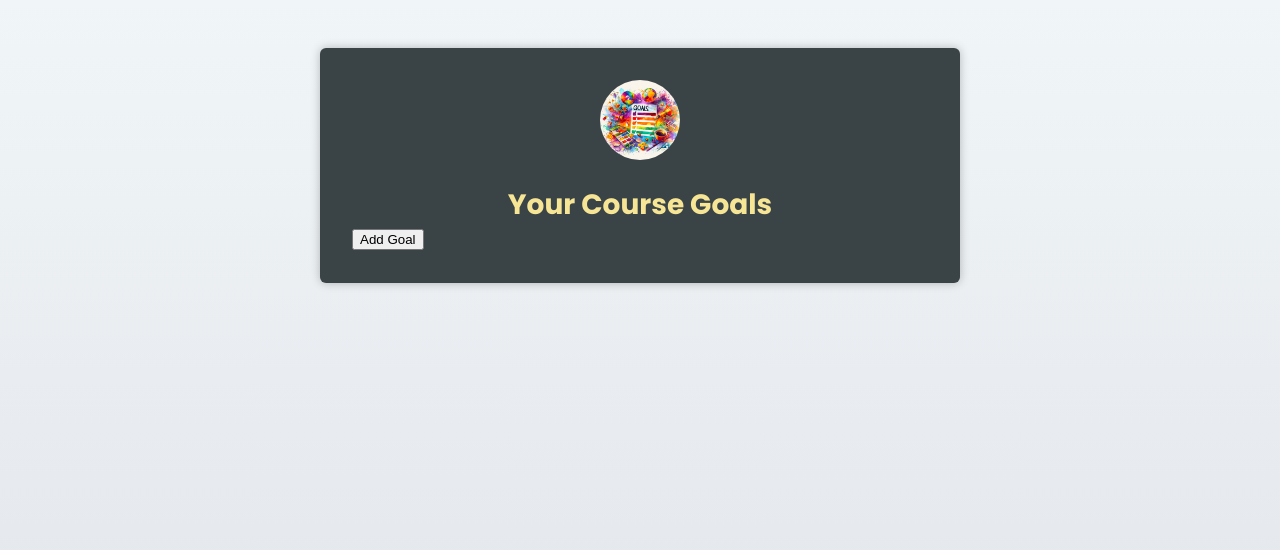
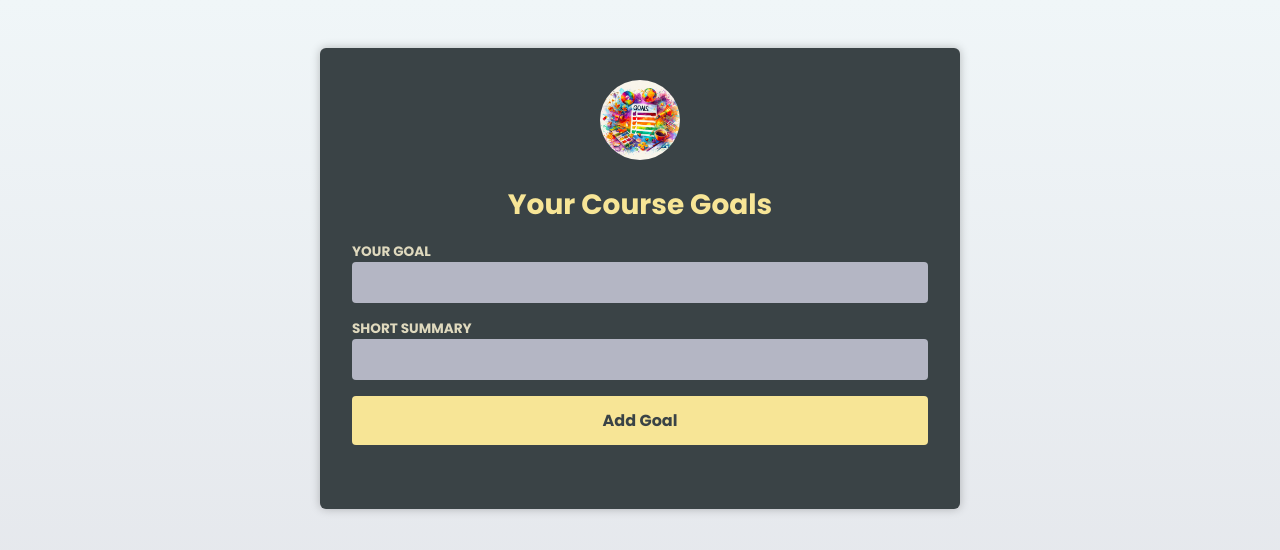
Before and after one commit to AlirezaRa94/react-ts-basics, a React (Vite) app: page / in a window 1280 px wide. Shown: the top 550 px of the page. Built offline with nearby package versions, Linux system fonts and the light colour scheme.

Commit message:
feat: Add NewGoal component and integrate it into App
- Created `NewGoal` component to handle adding new goals with title and description.
- Updated `App` component to use `NewGoal` for adding goals.
- Modified `CourseGoal` and `CourseGoalList` components to handle goal deletion.

```diff
--- a/src/App.tsx
+++ b/src/App.tsx
@@ -3,6 +3,7 @@
 import Header from "./components/Header";
 import goalsImg from "./assets/goals.jpg";
 import CourseGoalList from "./components/CourseGoalList";
+import NewGoal from "./components/NewGoal";
 
 export type CourseGoal = {
   title: string;
@@ -13,10 +14,10 @@
 export default function App() {
   const [goals, setGoals] = useState<CourseGoal[]>([]);
 
-  function handleAddGoal() {
+  function handleAddGoal(title: string, description: string) {
     const newGoal: CourseGoal = {
-      title: "Learn React + TS",
-      description: "Learn it in depth!",
+      title: title,
+      description: description,
       id: Math.random(),
     };
     setGoals((prevGoals) => [...prevGoals, newGoal]);
@@ -31,8 +32,8 @@
       <Header image={{ src: goalsImg, alt: "A list of goals" }}>
         <h1>Your Course Goals</h1>
       </Header>
-      <button onClick={handleAddGoal}>Add Goal</button>
-      <CourseGoalList goals={goals} onDelete={handleDeleteGoal} />
+      <NewGoal onAddGoal={handleAddGoal} />
+      <CourseGoalList goals={goals} onDeleteGoal={handleDeleteGoal} />
     </main>
   );
 }
--- a/src/components/CourseGoal.tsx
+++ b/src/components/CourseGoal.tsx
@@ -6,20 +6,20 @@
   id: number;
   title: string;
   children: ReactNode;
-  onDeleteGoal: (goalId: number) => void;
+  onDelete: (goalId: number) => void;
 };
 
 // method 2
 // type CourseGoalProps = PropsWithChildren<{ title: string }>;
 
-function CourseGoal({ id, title, onDeleteGoal, children }: CourseGoalProps) {
+function CourseGoal({ id, title, onDelete, children }: CourseGoalProps) {
   return (
     <article>
       <div>
         <h2>{title}</h2>
         {children}
       </div>
-      <button onClick={() => onDeleteGoal(id)}>Delete</button>
+      <button onClick={() => onDelete(id)}>Delete</button>
     </article>
   );
 }
--- a/src/components/CourseGoalList.tsx
+++ b/src/components/CourseGoalList.tsx
@@ -3,15 +3,15 @@
 
 type courseGoalListProps = {
   goals: courseGoalType[];
-  onDelete: (goalId: number) => void;
+  onDeleteGoal: (goalId: number) => void;
 };
 
-function CourseGoalList({ goals, onDelete }: courseGoalListProps) {
+function CourseGoalList({ goals, onDeleteGoal }: courseGoalListProps) {
   return (
     <ul>
       {goals.map((goal) => (
         <li key={goal.id}>
-          <CourseGoal id={goal.id} title={goal.title} onDeleteGoal={onDelete}>
+          <CourseGoal id={goal.id} title={goal.title} onDelete={onDeleteGoal}>
             <p>{goal.description}</p>
           </CourseGoal>
         </li>
--- /dev/null
+++ b/src/components/NewGoal.tsx
@@ -0,0 +1,45 @@
+import { useRef, type FormEvent } from "react";
+
+type NewGoalProps = {
+  onAddGoal: (title: string, description: string) => void;
+};
+
+function NewGoal({ onAddGoal }: NewGoalProps) {
+  const titleInput = useRef<HTMLInputElement>(null);
+  const descriptionInput = useRef<HTMLInputElement>(null);
+
+  function handleSubmit(e: FormEvent<HTMLFormElement>) {
+    e.preventDefault();
+
+    const enteredTitle = titleInput.current!.value;
+    const enteredDescription = descriptionInput.current!.value;
+
+    if (
+      enteredTitle.trim().length === 0 ||
+      enteredDescription.trim().length === 0
+    ) {
+      alert("Please enter a valid title and description (non-empty values).");
+      return;
+    }
+
+    onAddGoal(enteredTitle, enteredDescription);
+
+    e.currentTarget.reset();
+  }
+
+  return (
+    <form onSubmit={handleSubmit}>
+      <p>
+        <label htmlFor='title'>Your Goal</label>
+        <input type='text' id='title' ref={titleInput} />
+      </p>
+      <p>
+        <label htmlFor='description'>Short Summary</label>
+        <input type='text' id='description' ref={descriptionInput}></input>
+      </p>
+      <button type='submit'>Add Goal</button>
+    </form>
+  );
+}
+
+export default NewGoal;
--- a/src/index.css
+++ b/src/index.css
@@ -81,7 +81,6 @@
 
 ul {
   list-style: none;
-  margin: 0;
   padding: 0;
   display: grid;
   gap: 1rem;
```
